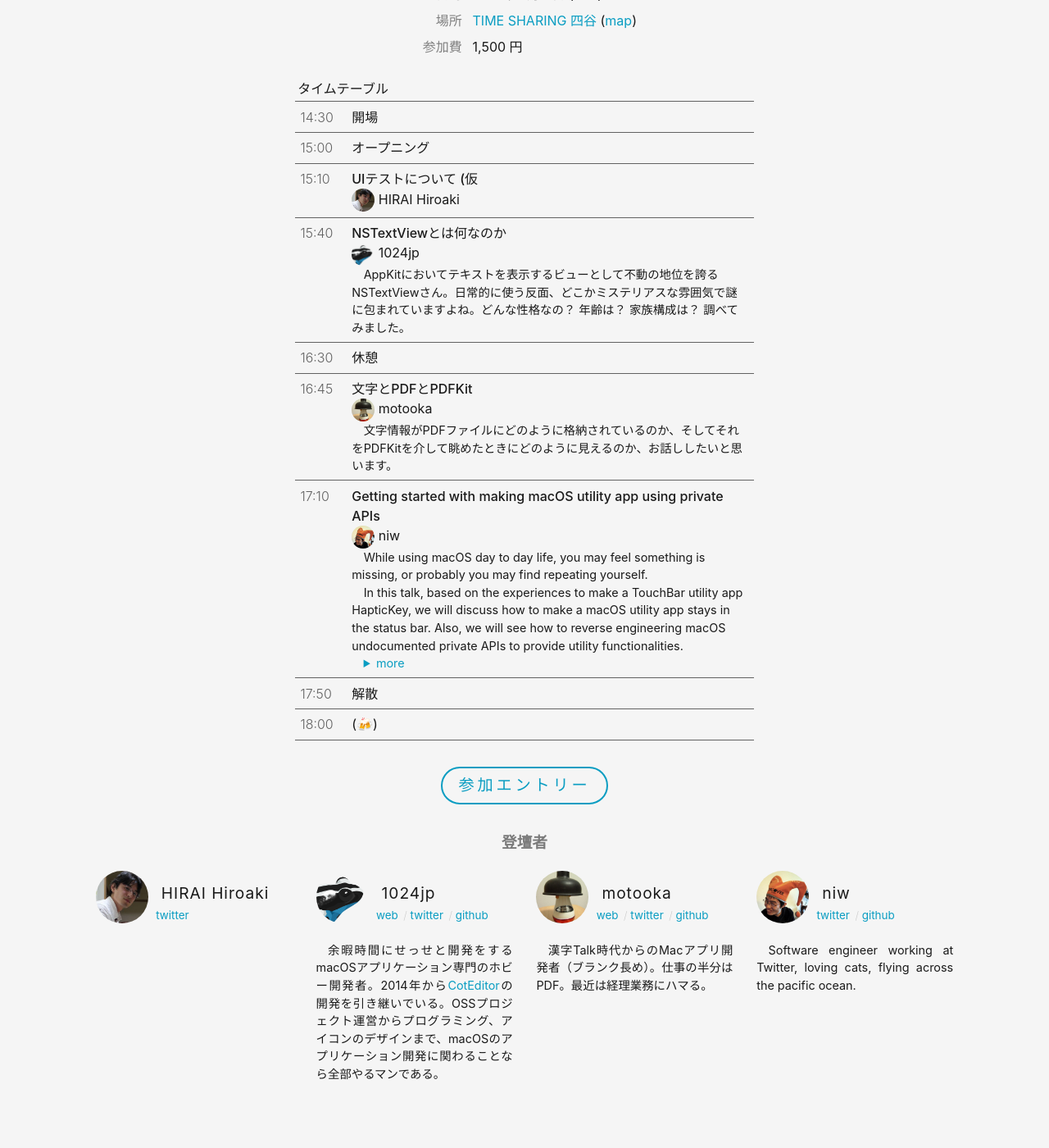
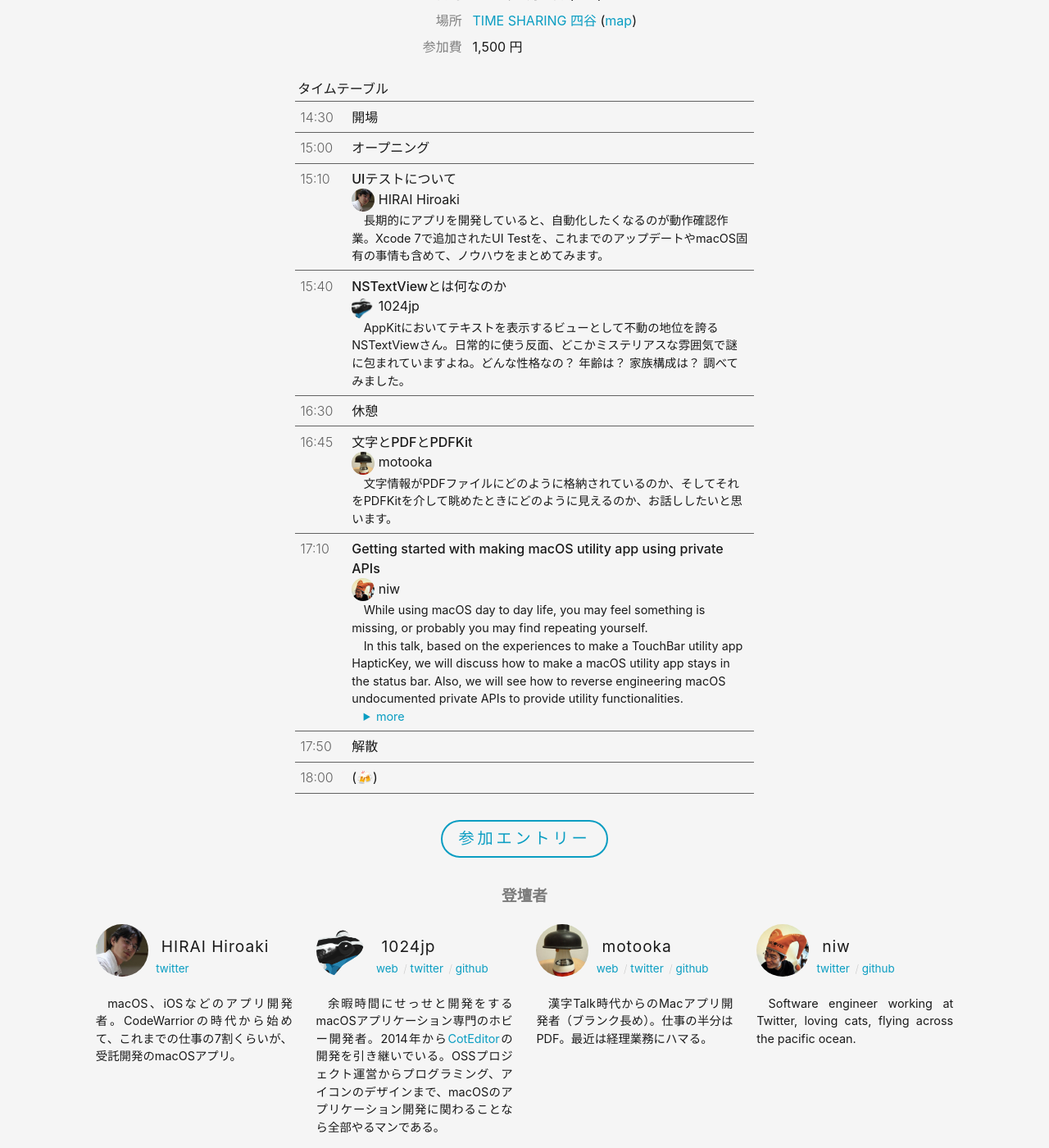
Before and after one commit to macOS-native/macos-native.github.io, a Jekyll site: the page built from index.md, in a window 1280 px wide and 1400 px high, scrolled down 709 px. Shown: the whole window at 82% size. Built offline with Jekyll 4.4.1, drawn with Linux system fonts in a browser that asks for light colours.

Commit message:
Update Hirai-san's description

```diff
--- a/_data/events.yml
+++ b/_data/events.yml
@@ -14,10 +14,12 @@ symposium_05:
     - time: "15:00"
       title: "オープニング"
     - time: "15:10"
-      title: "UIテストについて (仮"
+      title: "UIテストについて"
       presenter:
         name: HIRAI Hiroaki
         avatar: HIRAI_Hiroaki
+      description: |
+        長期的にアプリを開発していると、自動化したくなるのが動作確認作業。Xcode 7で追加されたUI Testを、これまでのアップデートやmacOS固有の事情も含めて、ノウハウをまとめてみます。
     - time: "15:40"
       title: "NSTextViewとは何なのか"
       presenter:
@@ -32,7 +34,7 @@ symposium_05:
         name: motooka
         avatar: motooka
       description: |
-         文字情報がPDFファイルにどのように格納されているのか、そしてそれをPDFKitを介して眺めたときにどのように見えるのか、お話ししたいと思います。
+        文字情報がPDFファイルにどのように格納されているのか、そしてそれをPDFKitを介して眺めたときにどのように見えるのか、お話ししたいと思います。
     - time: "17:10"
       title: "Getting started with making macOS utility app using private APIs"
       presenter:
--- a/_data/members.yml
+++ b/_data/members.yml
@@ -63,6 +63,7 @@ tekezo:
 HIRAI_Hiroaki:
   name: HIRAI Hiroaki
   twitter: HIRAI_Hiroaki
+  bio: macOS、iOSなどのアプリ開発者。CodeWarriorの時代から始めて、これまでの仕事の7割くらいが、受託開発のmacOSアプリ。
 
 motooka:
   name: motooka
```
